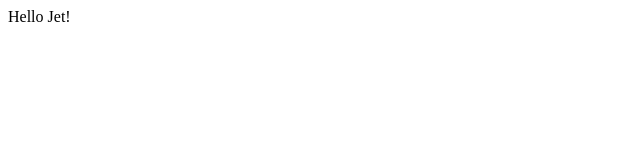
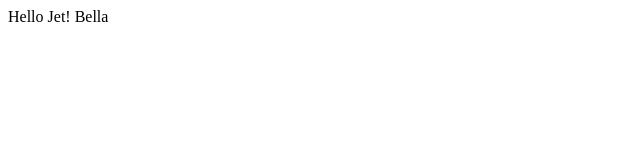
Before and after one commit to JET-PEGA/ex-00, a plain HTML site: page index.html in a window 1280 px wide. Shown: the full height of the page, 0-640 px from the left. Drawn offline with Linux system fonts and the light colour scheme.

Commit message:
第一次修改

```diff
--- a/index.html
+++ b/index.html
@@ -8,5 +8,5 @@
 <body>
 
     Hello Jet!
-
+    Bella
 </body></html>
```
